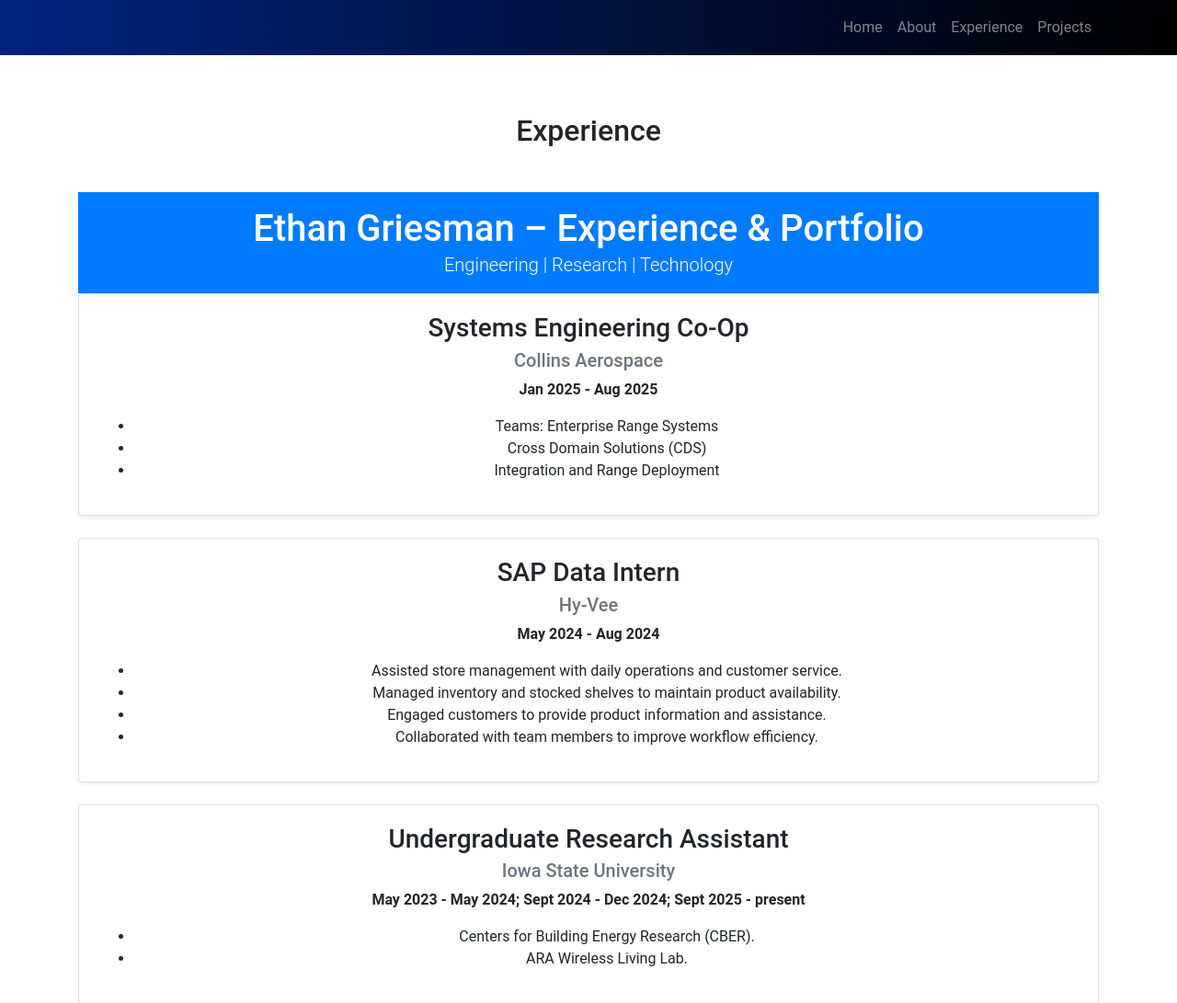
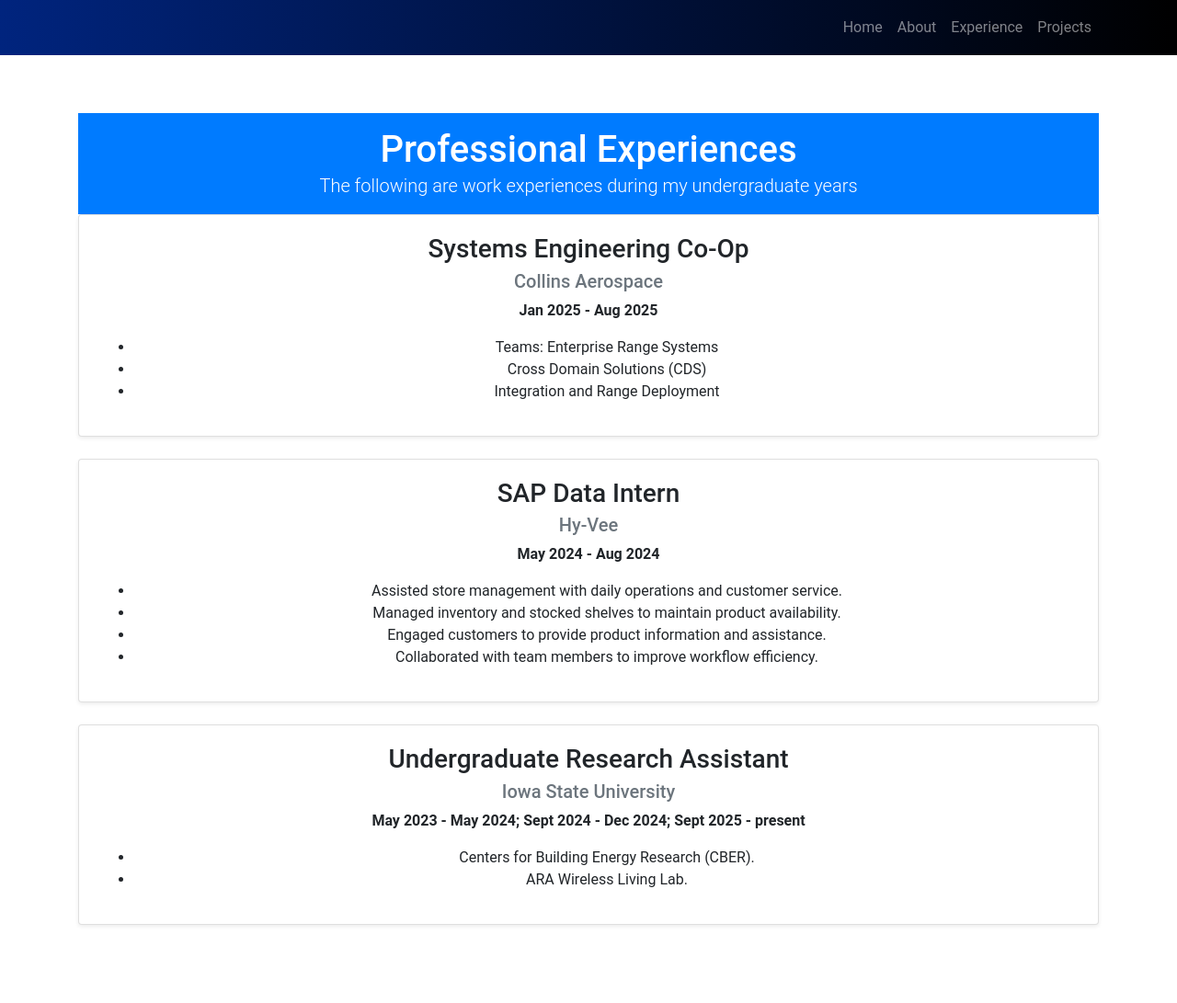
Before and after one commit to EthanGriesman/egriesman.github.io, a plain HTML site: page experience.html in a window 1280 px wide. Shown: the top 1091 px of the page at 92% size. Drawn offline with nearby package versions, Linux system fonts and the light colour scheme.

Commit message:
Update experience.html

```diff
--- a/experience.html
+++ b/experience.html
@@ -64,11 +64,10 @@
 <!-- Experience Section -->
 <section id="experience" class="py-5" style="margin-top: 75px;">
   <div class="container">
-    <h2 class="text-center mb-5">Experience</h2>
 
     <header class="bg-primary text-white text-center py-3">
-  <h1 class="mb-0">Ethan Griesman – Experience & Portfolio</h1>
-  <p class="lead mb-0">Engineering | Research | Technology</p>
+  <h1 class="mb-0">Professional Experiences</h1>
+  <p class="lead mb-0">The following are work experiences during my undergraduate years</p>
 </header>
 
     <!-- Collins Aerospace -->
```
